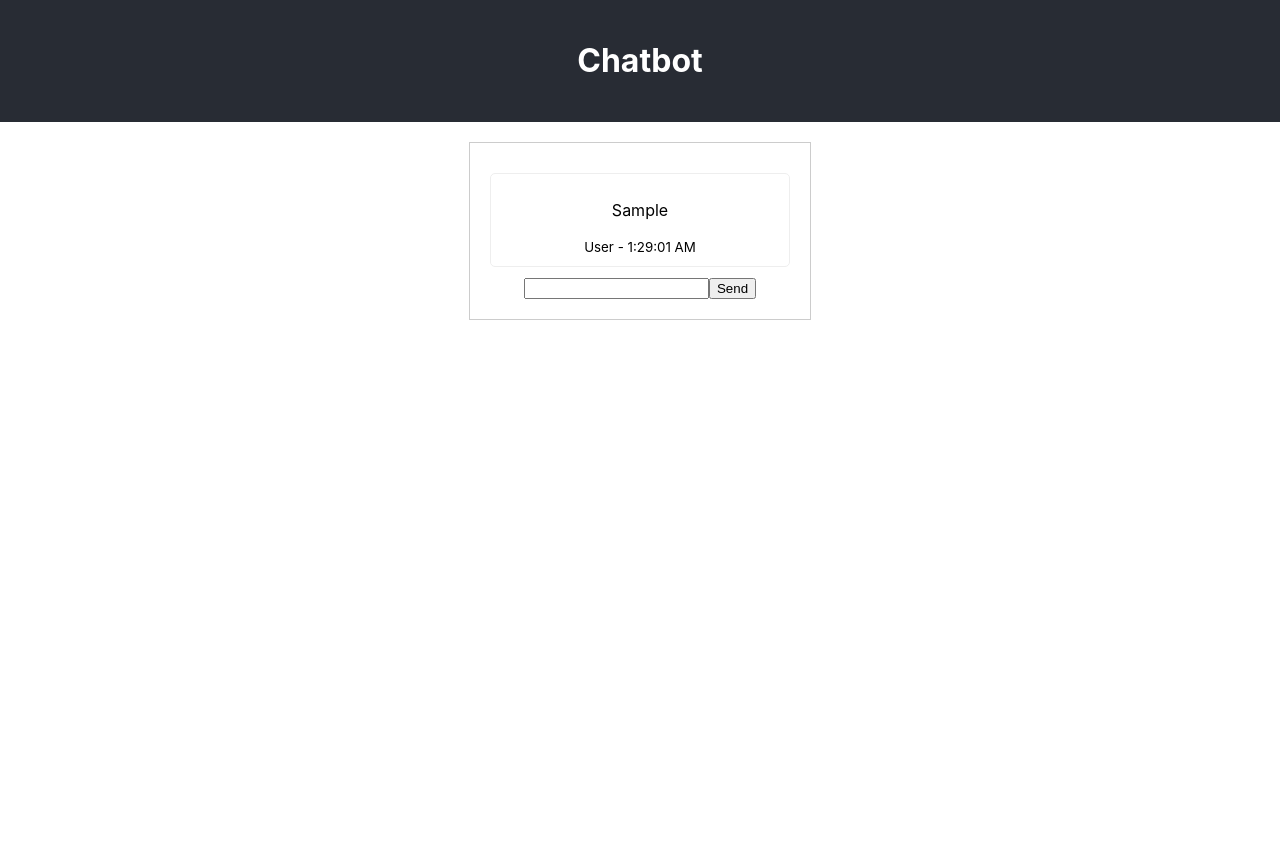
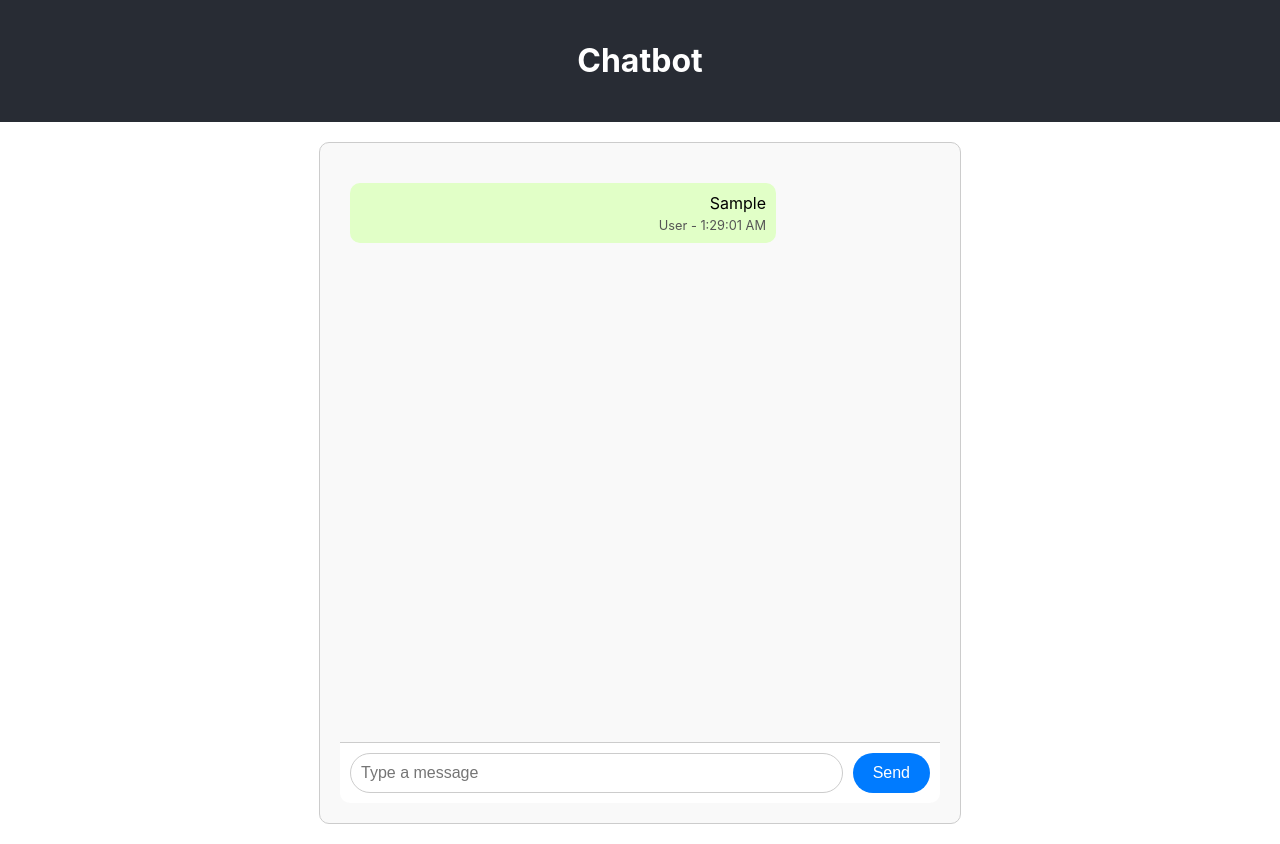
Before and after one commit to rohan-nambiar/RubberDuck, a React (Create React App) app in the folder rubberduck-web/: page / in a window 1280 px wide. Both pictures are taken after typing "Sample" into the empty fields and a click on the button "Send". Before the commit the page ends 800 px from the top, so only its background shows below. Built offline with nearby package versions, Linux system fonts and the light colour scheme.

Commit message:
made it sms like

```diff
--- a/rubberduck-web/src/components/Chat.css
+++ b/rubberduck-web/src/components/Chat.css
@@ -1,18 +1,80 @@
 .chat-container {
-  width: 300px;
+  width: 100%;
+  max-width: 600px;
   margin: 0 auto;
   padding: 20px;
   border: 1px solid #ccc;
+  border-radius: 10px;
+  display: flex;
+  flex-direction: column;
+  height: 80vh;
+  background-color: #f9f9f9;
 }
 
 .messages {
-  max-height: 400px;
+  flex: 1;
   overflow-y: auto;
+  padding: 10px;
+  margin-bottom: 10px;
 }
 
 .message {
   padding: 10px;
   margin: 10px 0;
-  border: 1px solid #eee;
-  border-radius: 5px;
+  border-radius: 10px;
+  max-width: 70%;
+  word-wrap: break-word;
 }
+
+.user-message {
+  background-color: #e1ffc7;
+  align-self: flex-end;
+  text-align: right;
+}
+
+.bot-message {
+  background-color: #f1f1f1;
+  align-self: flex-start;
+}
+
+.message p {
+  margin: 0;
+}
+
+.message small {
+  display: block;
+  margin-top: 5px;
+  font-size: 0.8em;
+  color: #555;
+}
+
+.input-container {
+  display: flex;
+  padding: 10px;
+  border-top: 1px solid #ccc;
+  background-color: #fff;
+  border-radius: 0 0 10px 10px;
+}
+
+.input-container input {
+  flex: 1;
+  padding: 10px;
+  border: 1px solid #ccc;
+  border-radius: 20px;
+  margin-right: 10px;
+  font-size: 1em;
+}
+
+.input-container button {
+  padding: 10px 20px;
+  border: none;
+  background-color: #007bff;
+  color: #fff;
+  border-radius: 20px;
+  cursor: pointer;
+  font-size: 1em;
+}
+
+.input-container button:hover {
+  background-color: #0056b3;
+}
--- a/rubberduck-web/src/components/Chat.tsx
+++ b/rubberduck-web/src/components/Chat.tsx
@@ -13,6 +13,8 @@ const Chat: React.FC = () => {
   const [input, setInput] = useState('');
 
   const handleSend = () => {
+    if (input.trim() === '') return;
+
     const timestamp = new Date().toISOString();
     const newMessage: Message = {
       id: messages.length + 1,
@@ -29,19 +31,22 @@ const Chat: React.FC = () => {
     <div className="chat-container">
       <div className="messages">
         {messages.map((message) => (
-          <div key={message.id} className="message">
+          <div key={message.id} className={`message ${message.sender === 'User' ? 'user-message' : 'bot-message'}`}>
             <p>{message.text}</p>
             <small>{message.sender} - {new Date(message.timestamp).toLocaleTimeString()}</small>
           </div>
         ))}
       </div>
+      <div className="input-container">
         <input
           type="text"
           value={input}
           onChange={(e) => setInput(e.target.value)}
           onKeyPress={(e) => e.key === 'Enter' ? handleSend() : null}
+          placeholder="Type a message"
         />
         <button onClick={handleSend}>Send</button>
+      </div>
     </div>
   );
 };
```
Lines whose indentation alone changed are shown as unchanged.
